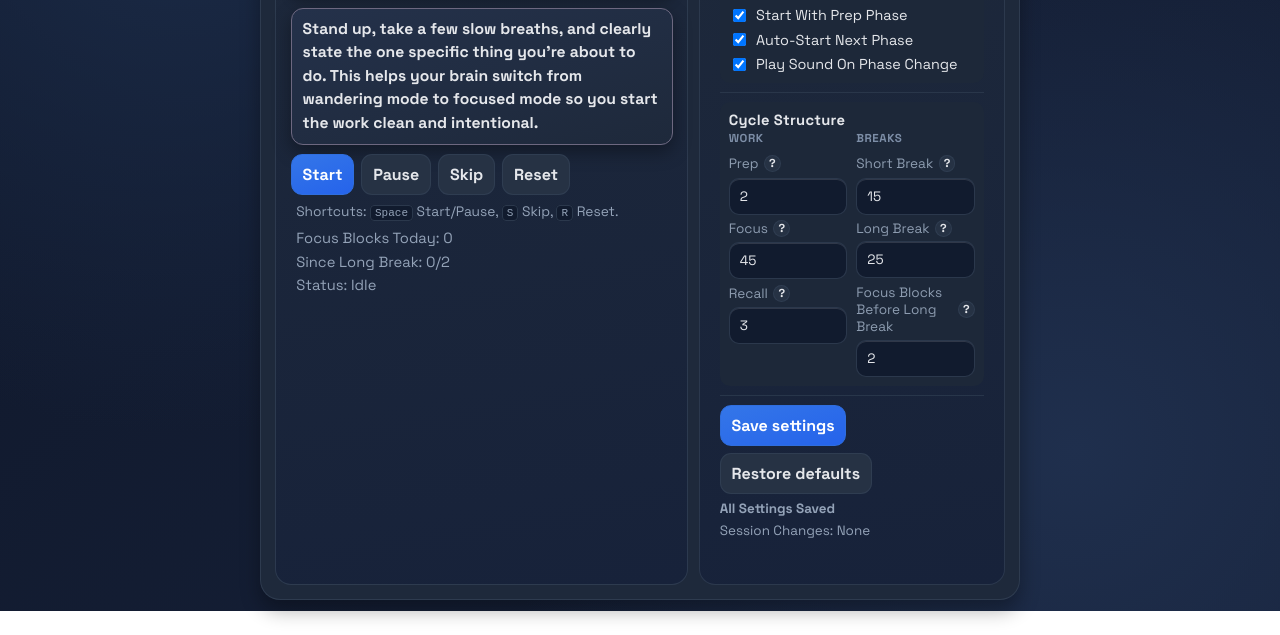
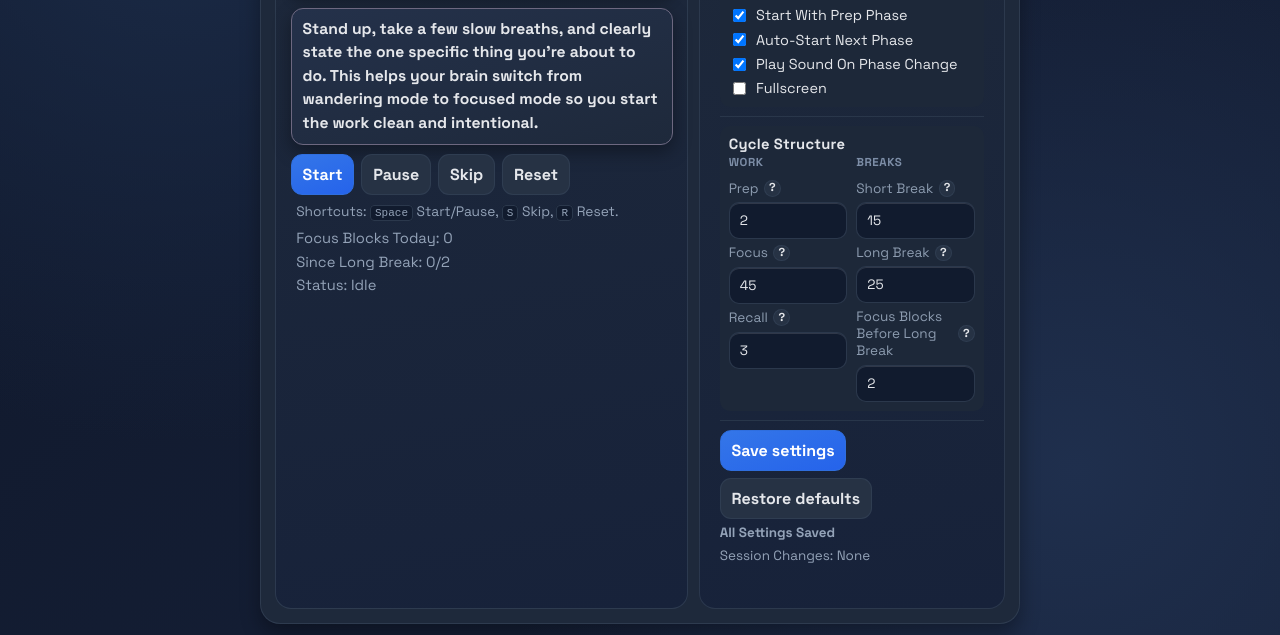
Before and after one commit to patrickjohnson3/cognitive-interval-timer, a website with bundled scripts: page index.html in a window 1280 px wide. Both pictures are taken after a click on the button "Save settings". Shown: the part 283-918 px from the top of the page. Before the commit the page ends 894 px from the top, so only its background shows below. Built offline with nearby package versions, Linux system fonts and the light colour scheme.

Commit message:
Add fullscreen behavior toggle in settings

```diff
--- a/app-controller.js
+++ b/app-controller.js
@@ -94,6 +94,7 @@
       dom.copy.primeEnabled.textContent = Content.UI_COPY.startWithPrep;
       dom.copy.autoStart.textContent = Content.UI_COPY.autoStartNext;
       dom.copy.soundEnabled.textContent = Content.UI_COPY.soundOnPhaseChange;
+      dom.copy.fullscreenEnabled.textContent = Content.UI_COPY.fullscreenMode;
 
       Core.PHASES.forEach(function eachPhase(phase) {
         if (!dom.copy.phaseLabels[phase]) return;
@@ -138,7 +139,8 @@
         a.blocks_per_ultradian === b.blocks_per_ultradian &&
         a.prime_enabled === b.prime_enabled &&
         a.auto_start === b.auto_start &&
-        a.sound_enabled === b.sound_enabled
+        a.sound_enabled === b.sound_enabled &&
+        a.fullscreen_enabled === b.fullscreen_enabled
       );
     }
 
@@ -165,6 +167,7 @@
 
       appState.ui.settingsDirty = false;
       render.hydrateSettingsForm(appState.settings);
+      applyFullscreenSetting(appState.settings.fullscreen_enabled);
       announce.flashMessage(a11y.formatAnnouncement("settings_saved"));
 
       if (!appState.settings.prime_enabled && appState.timer.phase === Core.PHASE.PREP) {
@@ -184,6 +187,7 @@
       appState.ui.sessionFlags.changedSound = false;
 
       render.hydrateSettingsForm(appState.settings);
+      applyFullscreenSetting(appState.settings.fullscreen_enabled);
       timer.reset();
       announce.flashMessage(a11y.formatAnnouncement("defaults_restored"));
     }
@@ -193,6 +197,24 @@
       storage.setText(Core.STORAGE_KEYS.theme, appState.theme);
       render.hydrateTheme(appState.theme);
       onStateChange();
+    }
+
+    function applyFullscreenSetting(enabled) {
+      const root = document.documentElement;
+      const activeFullscreen = document.fullscreenElement || null;
+
+      if (!enabled && activeFullscreen) {
+        if (document.exitFullscreen) {
+          document.exitFullscreen().catch(function ignoreFullscreenExitError() {});
+        }
+        return;
+      }
+
+      if (enabled && !activeFullscreen) {
+        if (root.requestFullscreen) {
+          root.requestFullscreen().catch(function ignoreFullscreenEnterError() {});
+        }
+      }
     }
 
     function handleShortcut(action) {
--- a/app.js
+++ b/app.js
@@ -98,6 +98,7 @@
         prime_enabled: byId("prime_enabled"),
         auto_start: byId("auto_start"),
         sound_enabled: byId("sound_enabled"),
+        fullscreen_enabled: byId("fullscreen_enabled"),
       },
       copy: {
         phaseSettingsHeading: byId("label-phase-settings-heading"),
@@ -105,6 +106,7 @@
         primeEnabled: byId("label-prime-enabled"),
         autoStart: byId("label-auto-start"),
         soundEnabled: byId("label-sound-enabled"),
+        fullscreenEnabled: byId("label-fullscreen-enabled"),
         phaseLabels: {
           prime: byId("label-prime"),
           focus: byId("label-focus"),
--- a/content.js
+++ b/content.js
@@ -62,6 +62,7 @@
     startWithPrep: "Start With Prep Phase",
     autoStartNext: "Auto-Start Next Phase",
     soundOnPhaseChange: "Play Sound On Phase Change",
+    fullscreenMode: "Fullscreen",
     labels: {
       focusBlocksTodayPrefix: "Focus Blocks Today: ",
       sinceLongBreakPrefix: "Since Long Break: ",
--- a/core.js
+++ b/core.js
@@ -45,6 +45,7 @@
     prime_enabled: true,
     auto_start: true,
     sound_enabled: true,
+    fullscreen_enabled: false,
   };
 
   const STORAGE_KEYS = {
@@ -87,6 +88,8 @@
       prime_enabled: typeof merged.prime_enabled === "boolean" ? merged.prime_enabled : DEFAULT_SETTINGS.prime_enabled,
       auto_start: typeof merged.auto_start === "boolean" ? merged.auto_start : DEFAULT_SETTINGS.auto_start,
       sound_enabled: typeof merged.sound_enabled === "boolean" ? merged.sound_enabled : DEFAULT_SETTINGS.sound_enabled,
+      fullscreen_enabled:
+        typeof merged.fullscreen_enabled === "boolean" ? merged.fullscreen_enabled : DEFAULT_SETTINGS.fullscreen_enabled,
     };
   }
 
--- a/index.html
+++ b/index.html
@@ -78,6 +78,7 @@
             <label><input id="prime_enabled" type="checkbox" /> <span id="label-prime-enabled">Start With Prep Phase</span></label>
             <label><input id="auto_start" type="checkbox" /> <span id="label-auto-start">Auto-Start Next Phase</span></label>
             <label><input id="sound_enabled" type="checkbox" /> <span id="label-sound-enabled">Play Sound On Phase Change</span></label>
+            <label><input id="fullscreen_enabled" type="checkbox" /> <span id="label-fullscreen-enabled">Fullscreen</span></label>
           </div>
         </section>
 
--- a/ui-controls.js
+++ b/ui-controls.js
@@ -23,6 +23,7 @@
         prime_enabled: dom.fields.prime_enabled.checked,
         auto_start: dom.fields.auto_start.checked,
         sound_enabled: dom.fields.sound_enabled.checked,
+        fullscreen_enabled: dom.fields.fullscreen_enabled.checked,
       };
     }
 
--- a/ui-render.js
+++ b/ui-render.js
@@ -33,6 +33,7 @@
       dom.fields.prime_enabled.checked = settings.prime_enabled;
       dom.fields.auto_start.checked = settings.auto_start;
       dom.fields.sound_enabled.checked = settings.sound_enabled;
+      dom.fields.fullscreen_enabled.checked = settings.fullscreen_enabled;
     }
 
     function buildViewModel(state) {
```
